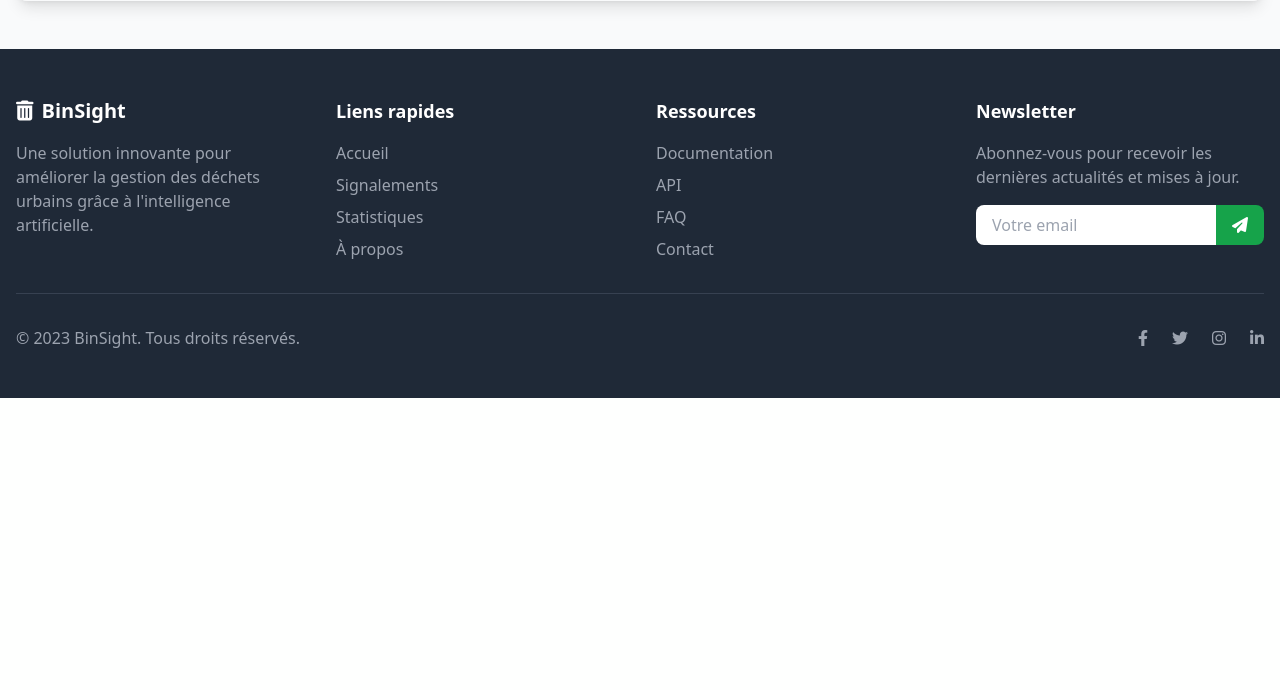
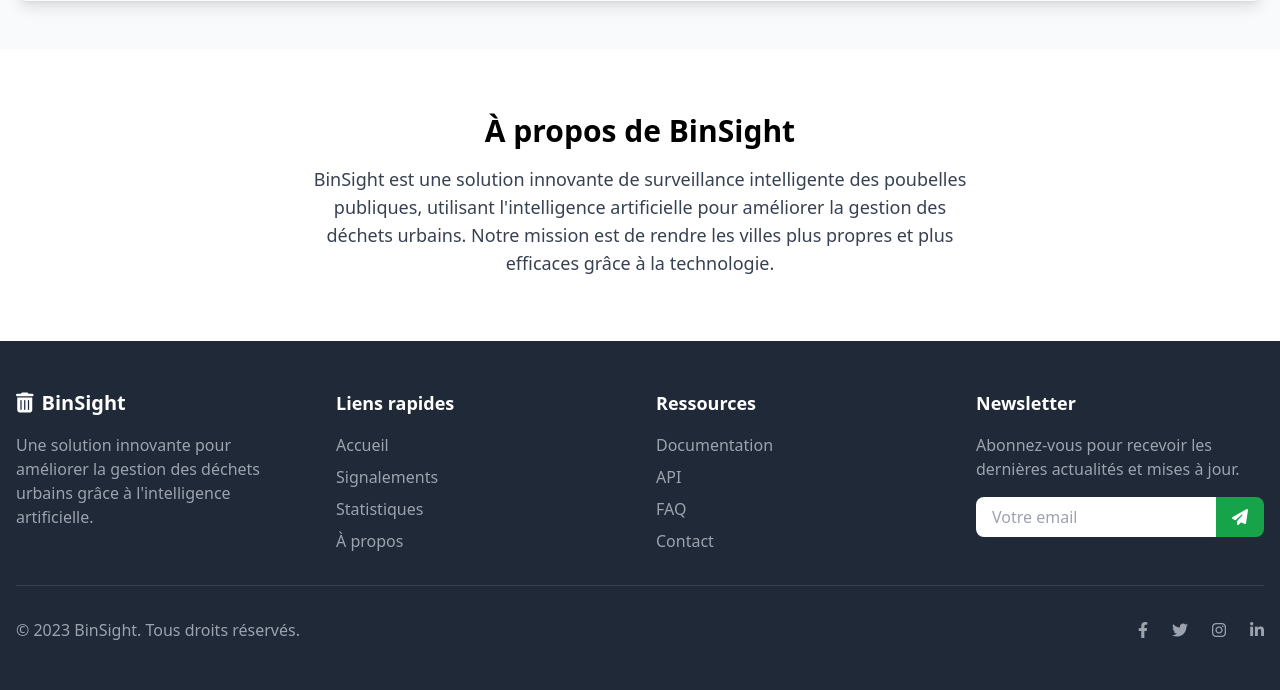
Before and after one commit to Noah-Hemon/BinSight, a Flask app: page / in a window 1280 px wide. Shown: the part 2741-3431 px from the top of the page. Before the commit the page ends 3139 px from the top, so only its background shows below. Run offline with Flask 3, Linux system fonts and the light colour scheme; data that the repository does not hold is empty; some libraries are stand-ins or nearby versions.

Commit message:
Working header buttons

```diff
--- a/templates/BinSight.html
+++ b/templates/BinSight.html
@@ -56,10 +56,10 @@
                 <h1 class="text-2xl font-bold">BinSight</h1>
             </div>
             <nav class="hidden md:flex space-x-6">
-                <a href="#" class="hover:text-green-200 font-medium">Accueil</a>
-                <a href="#" class="hover:text-green-200 font-medium">Signalements</a>
-                <a href="#" class="hover:text-green-200 font-medium">Statistiques</a>
-                <a href="#" class="hover:text-green-200 font-medium">À propos</a>
+                <a href="#hero-section" class="hover:text-green-200 font-medium">Accueil</a>
+                <a href="#signalement-section" class="hover:text-green-200 font-medium">Signalements</a>
+                <a href="#stats-section" class="hover:text-green-200 font-medium">Statistiques</a>
+                <a href="#about-section" class="hover:text-green-200 font-medium">À propos</a>
             </nav>
             <div class="flex items-center space-x-4">
                 <button class="bg-green-700 hover:bg-green-800 px-4 py-2 rounded-lg font-medium transition">
@@ -72,15 +72,15 @@
         </div>
         <!-- Mobile menu -->
         <div class="md:hidden hidden bg-green-700 px-4 py-2" id="mobile-menu">
-            <a href="#" class="block py-2 hover:text-green-200">Accueil</a>
-            <a href="#" class="block py-2 hover:text-green-200">Signalements</a>
-            <a href="#" class="block py-2 hover:text-green-200">Statistiques</a>
-            <a href="#" class="block py-2 hover:text-green-200">À propos</a>
+            <a href="#hero-section" class="block py-2 hover:text-green-200">Accueil</a>
+            <a href="#signalement-section" class="block py-2 hover:text-green-200">Signalements</a>
+            <a href="#stats-section" class="block py-2 hover:text-green-200">Statistiques</a>
+            <a href="#about-section" class="block py-2 hover:text-green-200">À propos</a>
         </div>
     </header>
 
     <!-- Hero Section -->
-    <section class="bg-gradient-to-r from-green-500 to-green-700 text-white py-16">
+    <section id="hero-section" class="bg-gradient-to-r from-green-500 to-green-700 text-white py-16">
         <div class="container mx-auto px-4 text-center">
             <h2 class="text-4xl font-bold mb-4">Surveillance Intelligente des Poubelles Publiques</h2>
             <p class="text-xl mb-8 max-w-3xl mx-auto">
@@ -180,7 +180,7 @@
         </section>
 
         <!-- Stats Section -->
-        <section class="mb-16">
+        <section id="stats-section" class="mb-16">
             <h2 class="text-3xl font-bold mb-8 text-center">Statistiques et analyses</h2>
             <div class="grid grid-cols-1 md:grid-cols-3 gap-6 mb-8">
                 <div class="bg-white p-6 rounded-xl shadow-lg">
@@ -263,6 +263,16 @@
             </div>
         </section>
     </main>
+
+    <!-- About Section -->
+    <section id="about-section" class="bg-white py-16">
+        <div class="container mx-auto px-4 text-center">
+            <h2 class="text-3xl font-bold mb-4">À propos de BinSight</h2>
+            <p class="text-lg text-gray-700 max-w-2xl mx-auto">
+                BinSight est une solution innovante de surveillance intelligente des poubelles publiques, utilisant l'intelligence artificielle pour améliorer la gestion des déchets urbains. Notre mission est de rendre les villes plus propres et plus efficaces grâce à la technologie.
+            </p>
+        </div>
+    </section>
 
     <!-- Footer -->
     <footer class="bg-gray-800 text-white py-12">
@@ -2038,4 +2048,21 @@ function initMap() {
 // [Continuez avec toutes les autres fonctions existantes...]
 // (loadMapData, viewImageDetails, handleAction, loadRecentReports, loadStats, updateChart, initChart)
 
+// Scroll smooth pour tous les liens du menu header et mobile
+// (à placer dans le DOMContentLoaded ou à la fin du script)
+document.querySelectorAll('a[href^="#"]').forEach(link => {
+    link.addEventListener('click', function(e) {
+        const targetId = this.getAttribute('href').substring(1);
+        const target = document.getElementById(targetId);
+        if (target) {
+            e.preventDefault();
+            target.scrollIntoView({ behavior: 'smooth' });
+            // Fermer le menu mobile si ouvert
+            const menu = document.getElementById('mobile-menu');
+            if (menu && !menu.classList.contains('hidden')) {
+                menu.classList.add('hidden');
+            }
+        }
+    });
+});
 </script>
```
